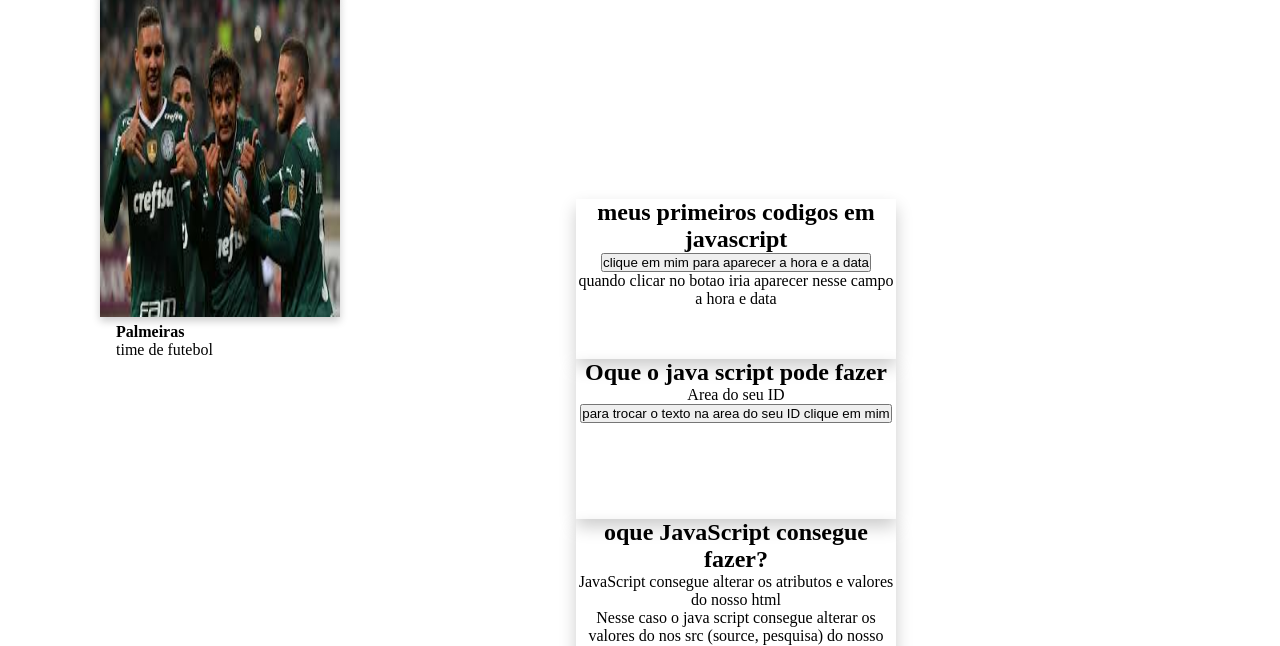
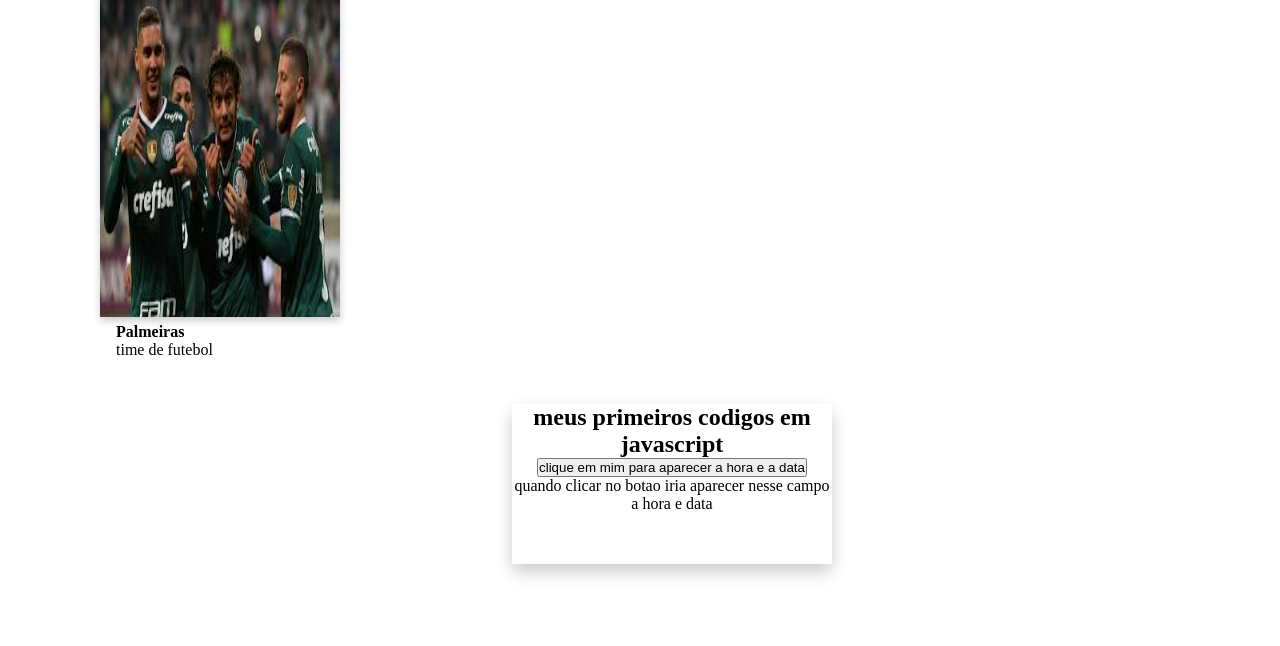
Before and after one commit to Instrutor-Estevao/Dock-manha-aula-revisao-e-js-06-11-2023, a plain HTML site: page index.html in a window 1280 px wide. Shown: the part 1479-2125 px from the top of the page. Drawn offline with Linux system fonts and the light colour scheme.

Commit message:
Add files via upload

```diff
--- a/style.css
+++ b/style.css
@@ -35,8 +35,7 @@
   }
 
   .js{
-    position: relative;
-    bottom: 20vh;
+    margin: 45px 0 20vh 40vw ;
     width: 20em;
     height: 10em;
     box-shadow: 0 8px 16px 0 rgba(0,0,0,0.2);
@@ -47,9 +46,7 @@
     box-shadow: 0 8px 16px 0 rgba(0,0,0,0.2);
     background-color: aqua;
   }
-  .js{
-    margin: auto 45vw;
-  }
+
   .container {
     padding: 2px 16px;
   }
```
